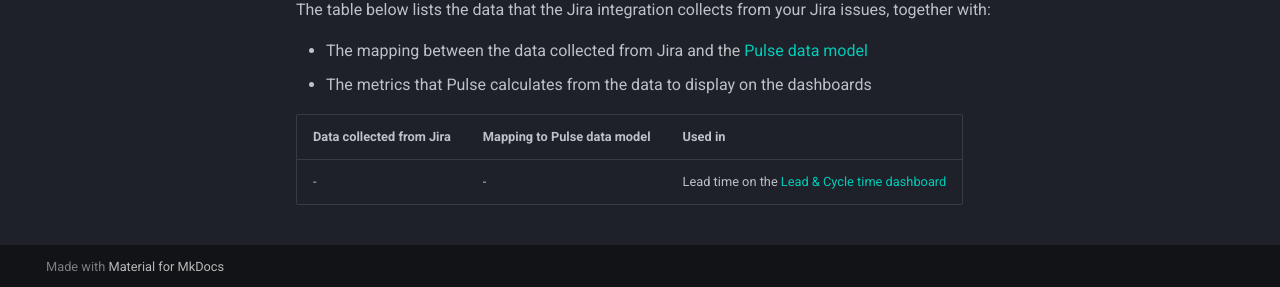
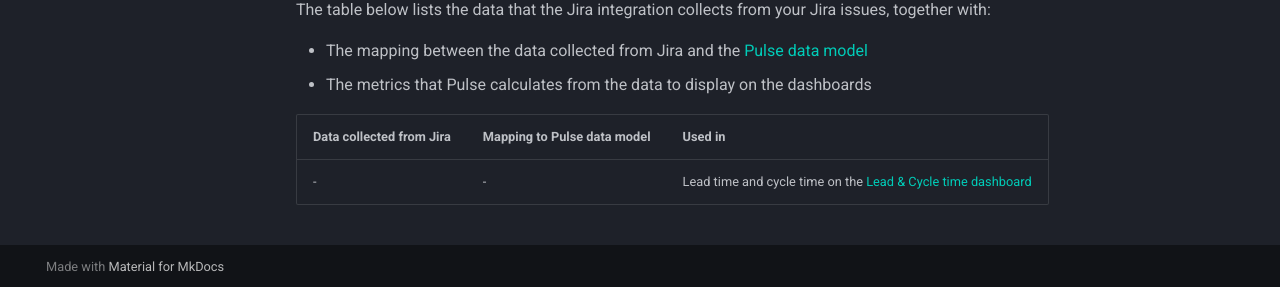
Before and after one commit to codacy/pulse-user-docs, an MkDocs documentation site: the page built from docs/one-click-integrations/jira-integration.md, in a window 1280 px wide and 900 px high, scrolled down 519 px. Shown: the part 610-897 px from the top of the window. Built offline with MkDocs 1.6.1 and Material for MkDocs 9.7.7, drawn with Linux system fonts in a browser that asks for light colours.

Commit message:
fix: Add missing cycle time

```diff
--- a/docs/one-click-integrations/jira-integration.md
+++ b/docs/one-click-integrations/jira-integration.md
@@ -37,6 +37,6 @@
     <td>
         -<!--TODO-->
     </td>
-    <td>Lead time on the <a href="../../metrics/lead-cycle-time/">Lead & Cycle time dashboard</a></td>
+    <td>Lead time and cycle time on the <a href="../../metrics/lead-cycle-time/">Lead & Cycle time dashboard</a></td>
 </tr>
 </table>
```
